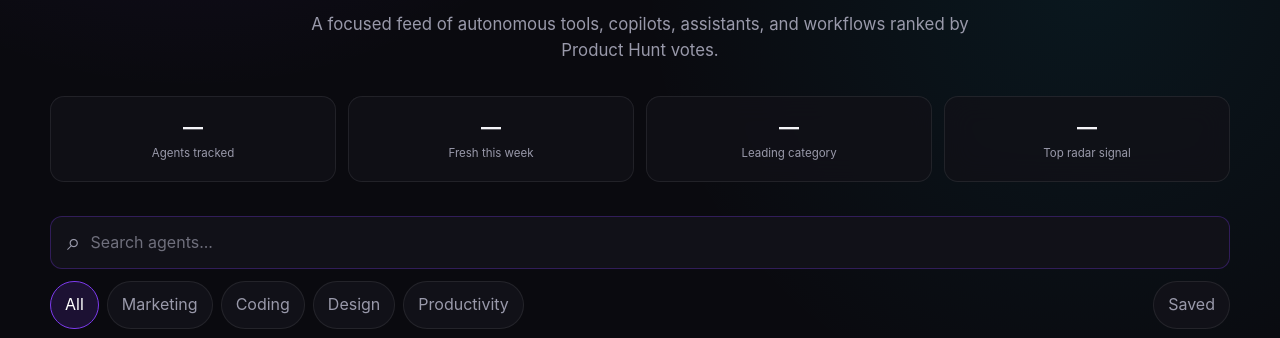
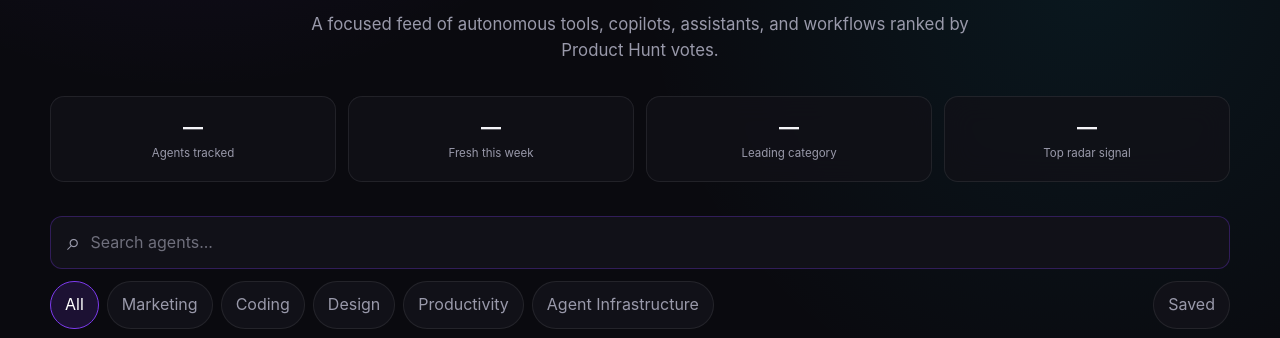
Before and after one commit to YUQI1394/ai-agent-radar, a website: page index.html in a window 1280 px wide. Shown: the part 421-759 px from the top of the page. Drawn offline with Linux system fonts and the light colour scheme; no server answers.

Commit message:
feat: add agent infrastructure filter

```diff
--- a/app.js
+++ b/app.js
@@ -1,7 +1,7 @@
 (() => {
   'use strict';
 
-  const CATEGORIES = ['All', 'Marketing', 'Coding', 'Design', 'Productivity'];
+  const CATEGORIES = ['All', 'Marketing', 'Coding', 'Design', 'Productivity', 'Agent Infrastructure'];
   const SAVED_KEY = 'ai-agent-radar-saved';
 
   function readSavedAgents() {
@@ -39,6 +39,7 @@
   function categoryMatches(agent, selected) {
     if (selected === 'All') return true;
     if (selected === 'Saved') return state.saved.has(agentKey(agent));
+    if (agent.category === selected) return true;
     const tags = [...(agent.tags || []), ...(agent.topics || []), ...(agent.topicSlugs || [])].map((tag) => String(tag).toLowerCase());
     const aliases = {
       Marketing: /marketing|advertising|growth|sales|social.?media/,
--- a/index.html
+++ b/index.html
@@ -65,6 +65,7 @@
         <button class="filter-button" type="button" data-filter="Coding">Coding <span data-count="Coding"></span></button>
         <button class="filter-button" type="button" data-filter="Design">Design <span data-count="Design"></span></button>
         <button class="filter-button" type="button" data-filter="Productivity">Productivity <span data-count="Productivity"></span></button>
+        <button class="filter-button" type="button" data-filter="Agent Infrastructure">Agent Infrastructure <span data-count="Agent Infrastructure"></span></button>
         <button class="filter-button saved-filter" type="button" data-filter="Saved">Saved <span data-count="Saved"></span></button>
       </div>
       <div class="sort-controls" role="group" aria-label="Sort agents">
```
